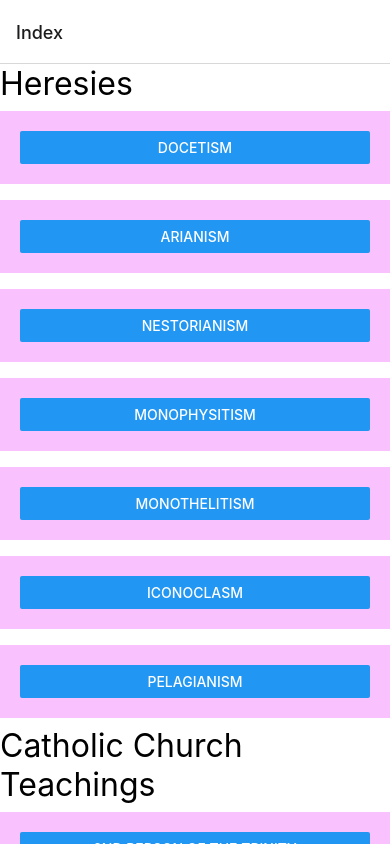
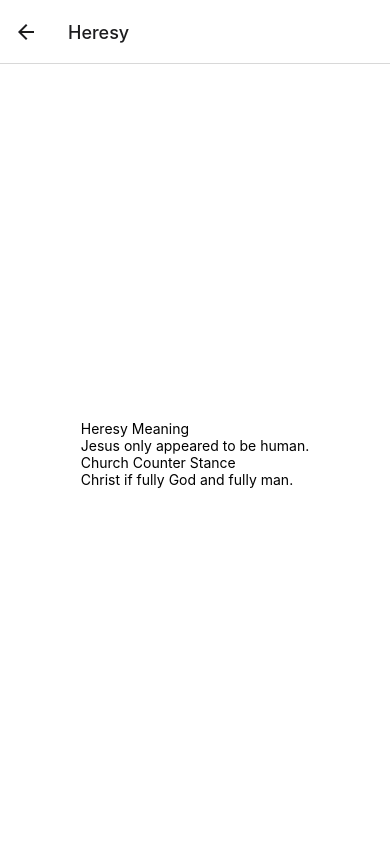
Before and after one commit to JoshuaTheEngineer/hey-heretic, a React Native app: screen /Index in a window 390 px wide. Both pictures are taken after a click on the button "DOCETISM". Built offline with nearby package versions, Linux system fonts and the light colour scheme.

Commit message:
Create separate screens for heresy and church

```diff
--- a/App.js
+++ b/App.js
@@ -3,6 +3,8 @@ import { NavigationContainer } from "@react-navigation/native";
 import { createNativeStackNavigator } from "@react-navigation/native-stack";
 
 import IndexScreen from "./src/screens/screen-beliefs-index";
+import HeresyScreen from "./src/screens/screen-heresy";
+import ChurchScreen from "./src/screens/screen-church";
 
 const Stack = createNativeStackNavigator();
 
@@ -10,10 +12,12 @@ const App = () => (
     <NavigationContainer>
       <Stack.Navigator>
         <Stack.Screen
-          name="Home"
+          name="Index"
           component={IndexScreen}
           options={{ title: 'Index' }}
         />
+        <Stack.Screen name="Heresy" component={HeresyScreen} />
+        <Stack.Screen name="Church" component={ChurchScreen} />
       </Stack.Navigator>
     </NavigationContainer>
 )
--- a/src/screens/screen-beliefs-index.js
+++ b/src/screens/screen-beliefs-index.js
@@ -1,4 +1,4 @@
-import { SafeAreaView, StyleSheet, Text, View, SectionList, Button, Alert } from "react-native";
+import { SafeAreaView, StyleSheet, Text, View, SectionList, Button } from "react-native";
 
 import CHURCH from '../data/church-teachings-on-jesus.json';
 import HERESIES from '../data/heresies.json';
@@ -14,21 +14,17 @@ const DATA = [
     }
 ]
 
-const Item = ({ title }) => {
+const Item = ({ title, navigation }) => {
     return (
       <View style={styles.item}>
         <Button
           title={title}
           onPress={() => {
-            let msg;
             if (HERESIES[title]) {
-              msg = `HERESY: ${HERESIES[title]["meaning"]}\nCHURCH: ${HERESIES[title]["church"]}`;
-            } else if (CHURCH[title]) {
-              msg = `TEACHING: ${CHURCH[title]["meaning"]}\nCHURCH: ${CHURCH[title]["church"]}`;
+                return navigation.navigate('Heresy', { meaning: HERESIES[title]["meaning"], church: HERESIES[title]["church"] })
             } else {
-              msg = title;
+                return navigation.navigate('Church', { meaning: CHURCH[title]["meaning"], church: CHURCH[title]["church"] })
             }
-            return Alert.alert(msg);
           }}
         />
       </View>
@@ -41,9 +37,9 @@ const IndexScreen = ({ navigation }) => {
             <SectionList
                 sections={DATA}
                 keyExtractor={(item, index) => item + index}
-                renderItem={({ item }) => <Item title={item} />}
+                renderItem={({ item }) => <Item title={item} navigation={navigation} />}
                 renderSectionHeader={({ section: { title } }) => (
-                <Text style={styles.header}>{title}</Text>
+                    <Text style={styles.header}>{title}</Text>
                 )}
             />
         </SafeAreaView>
--- /dev/null
+++ b/src/screens/screen-church.js
@@ -0,0 +1,37 @@
+import { SafeAreaView, StyleSheet, Text, View } from "react-native";
+
+const ChurchScreen = ({ navigation, route }) => {
+    return (
+        <SafeAreaView style={styles.container}>
+            <View>
+                <Text>Church Stance</Text>
+                <Text>{ route.params.meaning }</Text>
+                <Text>More Details</Text>
+                <Text>{ route.params.church }</Text>
+            </View>
+        </SafeAreaView>
+    )
+}
+
+const styles = StyleSheet.create({
+    container: {
+        flex: 1,
+        backgroundColor: '#fff',
+        alignItems: 'center',
+        justifyContent: 'center',
+    },
+    item: {
+        backgroundColor: "#f9c2ff",
+        padding: 20,
+        marginVertical: 8
+    },
+    header: {
+        fontSize: 32,
+        backgroundColor: "#fff"
+    },
+    title: {
+        fontSize: 24
+    }
+});
+
+export default ChurchScreen;
--- /dev/null
+++ b/src/screens/screen-heresy.js
@@ -0,0 +1,37 @@
+import { SafeAreaView, StyleSheet, Text, View } from "react-native";
+
+const HeresyScreen = ({ navigation, route }) => {
+    return (
+        <SafeAreaView style={styles.container}>
+            <View>
+                <Text>Heresy Meaning</Text>
+                <Text>{ route.params.meaning }</Text>
+                <Text>Church Counter Stance</Text>
+                <Text>{ route.params.church }</Text>
+            </View>
+        </SafeAreaView>
+    )
+}
+
+const styles = StyleSheet.create({
+    container: {
+        flex: 1,
+        backgroundColor: '#fff',
+        alignItems: 'center',
+        justifyContent: 'center',
+    },
+    item: {
+        backgroundColor: "#f9c2ff",
+        padding: 20,
+        marginVertical: 8
+    },
+    header: {
+        fontSize: 32,
+        backgroundColor: "#fff"
+    },
+    title: {
+        fontSize: 24
+    }
+});
+
+export default HeresyScreen;
```
